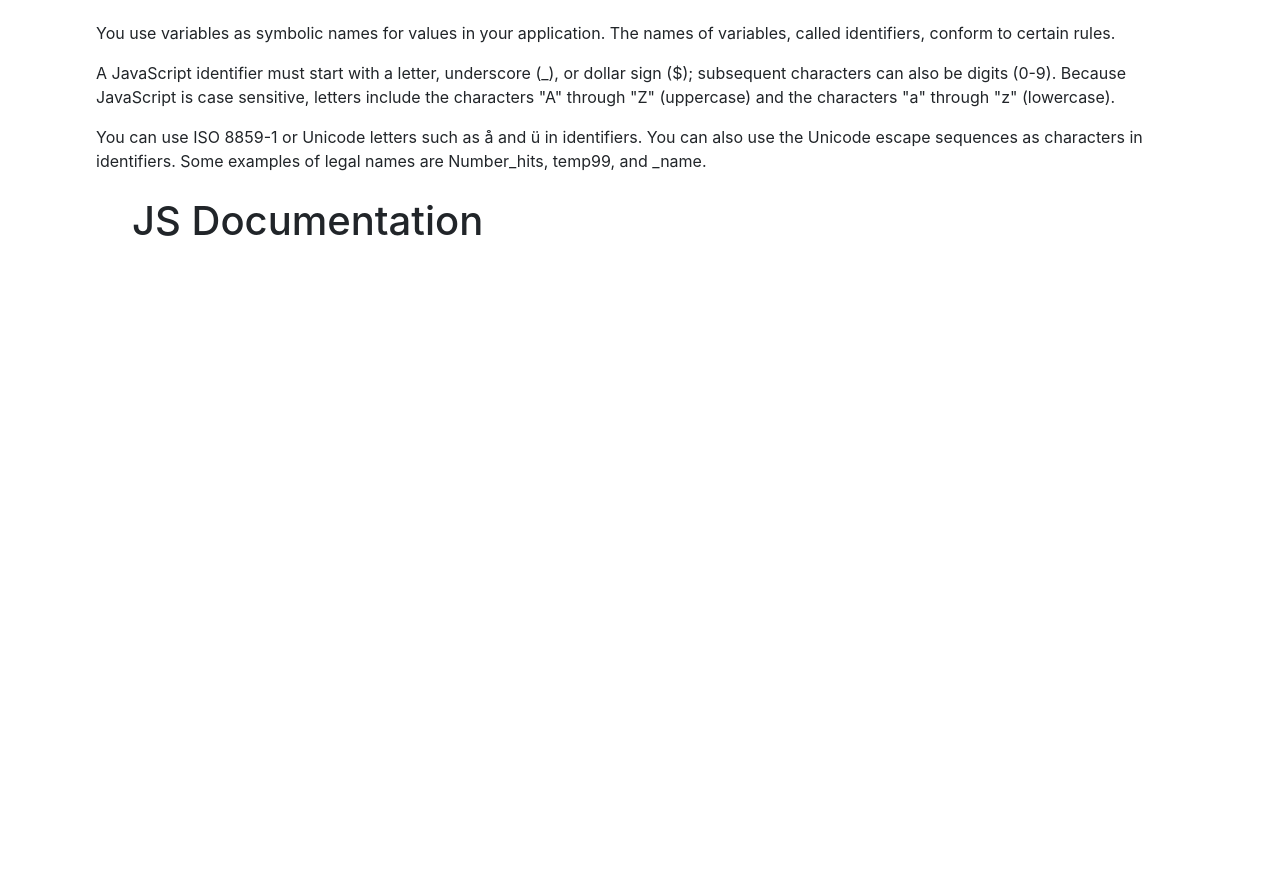
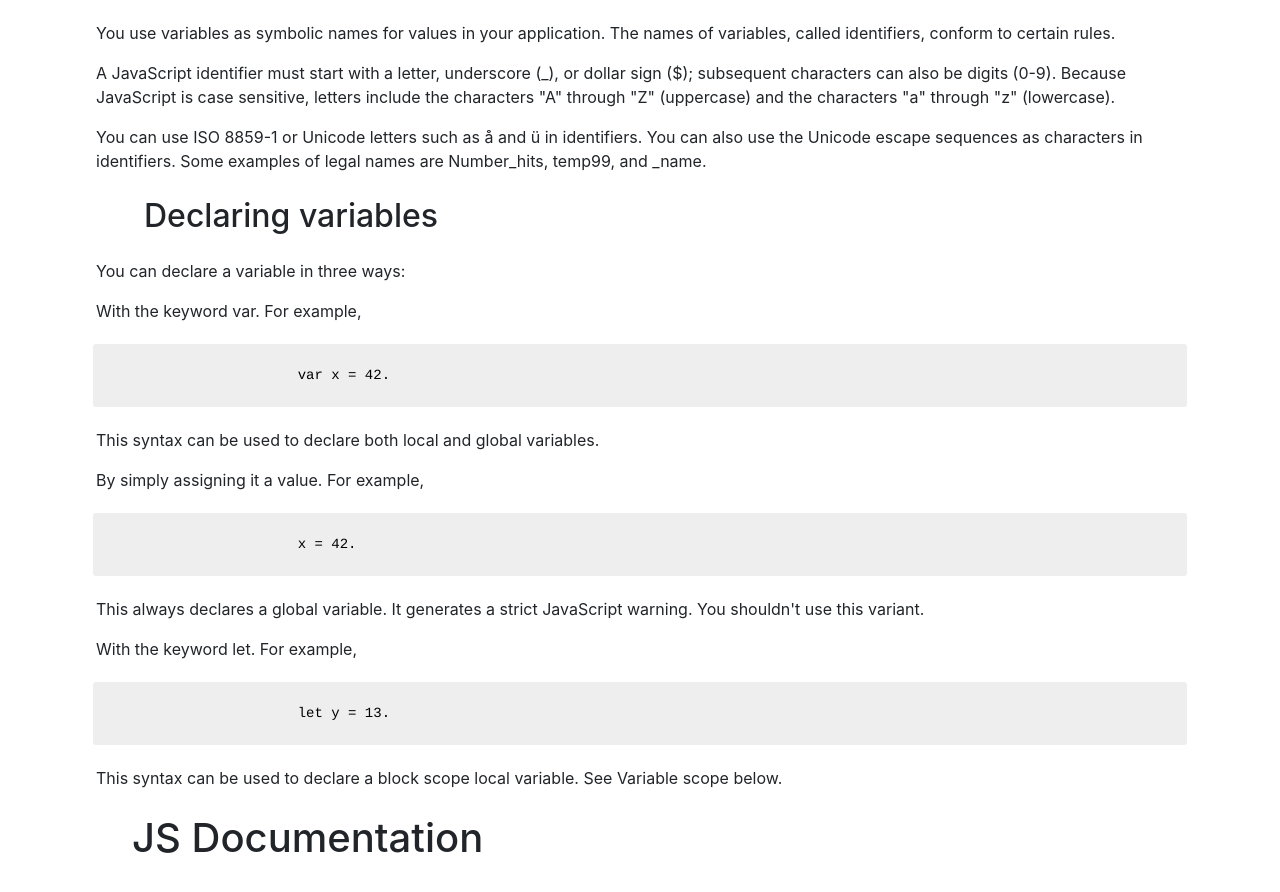
Before and after one commit to tonomoshia/tech_document, a plain HTML site: page index.html in a window 1280 px wide. Shown: the part 1488-2380 px from the top of the page. Before the commit the page ends 1781 px from the top, so only its background shows below. Drawn offline with nearby package versions, Linux system fonts and the light colour scheme.

Commit message:
added content for 'Declaring variables' section. Still passing 10/16 tests.

```diff
--- a/index.html
+++ b/index.html
@@ -91,7 +91,29 @@
                     Unicode escape sequences as characters in identifiers. Some examples of legal names are
                     Number_hits, temp99, and _name.</p>
         </section>
-
+        <section class=" main-section" id="Declaring_variables">
+                <header>
+            <h2>Declaring variables</h2>
+                </header>
+                <p>You can declare a variable in three ways:
+                    </p>
+                <p>With the keyword var. For example,</p>
+                <code>
+                        var x = 42.
+                </code>
+                <p>This syntax can be used to declare both local and global variables.</p>
+                <p>By simply assigning it a value. For example,</p>
+                <code>
+                        x = 42.
+                </code>
+                <p>This always declares a global variable. It generates a strict JavaScript warning. You shouldn't use this variant.</p>
+                <p>With the keyword let. For example,
+                    </p>
+                <code>
+                        let y = 13.
+                </code>
+                <p>This syntax can be used to declare a block scope local variable. See Variable scope below.</p>
+            </section>
     </main>
 <nav id="navbar">
     <header>
```
